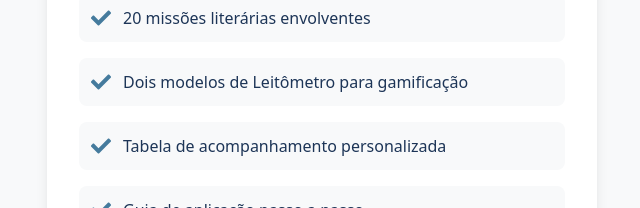
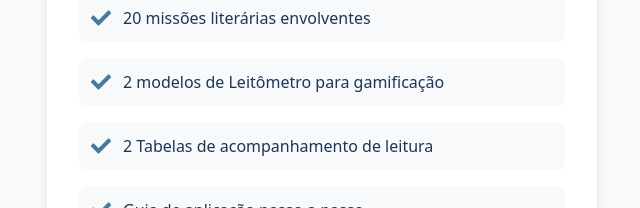
Before and after one commit to tjgontijo/prof-didatica, a Next.js app: page /projeto-literario in a window 1280 px wide. Shown: the part 1890-2098 px from the top of the page, without its empty margins (318-958 px from the left). Built offline with nearby package versions, Linux system fonts and the light colour scheme.

Commit message:
Update page.tsx

```diff
--- a/src/app/projeto-literario/page.tsx
+++ b/src/app/projeto-literario/page.tsx
@@ -2,6 +2,7 @@
 
 
 import React, { useState, useEffect, useCallback, Suspense, lazy, memo } from 'react';
+import EstoqueECountdown from '@/components/EstoqueECountdown';
 import { FaChevronDown, FaCheck } from 'react-icons/fa';
 import Image from 'next/image';
 
@@ -85,7 +86,7 @@ export default function Page() {
             <div className="grid grid-cols-1 gap-4 max-w-xl mx-auto text-left mb-8">
               {[
                 { icon: '📚', text: '20 missões literárias envolventes' },
-                { icon: '📊', text: '2 modelos de Leitômetro' },
+                { icon: '📊', text: '2 modelos de Leitômetro para gamificação' },
                 { icon: '📈', text: '2 Tabelas de acompanhamento de leitura' },
                 { icon: '📋', text: 'Guia de aplicação passo a passo' }
               ].map((item, index) => (
@@ -119,11 +120,11 @@ export default function Page() {
                 </li>
                 <li className="flex items-start gap-3 p-3 rounded-lg bg-[#f8f9fa]">
                   <FaCheck className="w-5 h-5 text-[#457B9D] mt-0.5 flex-shrink-0" />
-                  <span className="font-medium text-[#1D3557]">Dois modelos de Leitômetro para gamificação</span>
+                  <span className="font-medium text-[#1D3557]">2 modelos de Leitômetro para gamificação</span>
                 </li>
                 <li className="flex items-start gap-3 p-3 rounded-lg bg-[#f8f9fa]">
                   <FaCheck className="w-5 h-5 text-[#457B9D] mt-0.5 flex-shrink-0" />
-                  <span className="font-medium text-[#1D3557]">Tabela de acompanhamento personalizada</span>
+                  <span className="font-medium text-[#1D3557]">2 Tabelas de acompanhamento de leitura</span>
                 </li>
                 <li className="flex items-start gap-3 p-3 rounded-lg bg-[#f8f9fa]">
                   <FaCheck className="w-5 h-5 text-[#457B9D] mt-0.5 flex-shrink-0" />
@@ -163,6 +164,10 @@ export default function Page() {
                 Quero meus alunos apaixonados pela leitura
                 </span>
               </a>
+              <EstoqueECountdown
+                estoqueInicial={12}
+                estoqueTotal={30}
+              />
               </div>
           </section>
 
```
